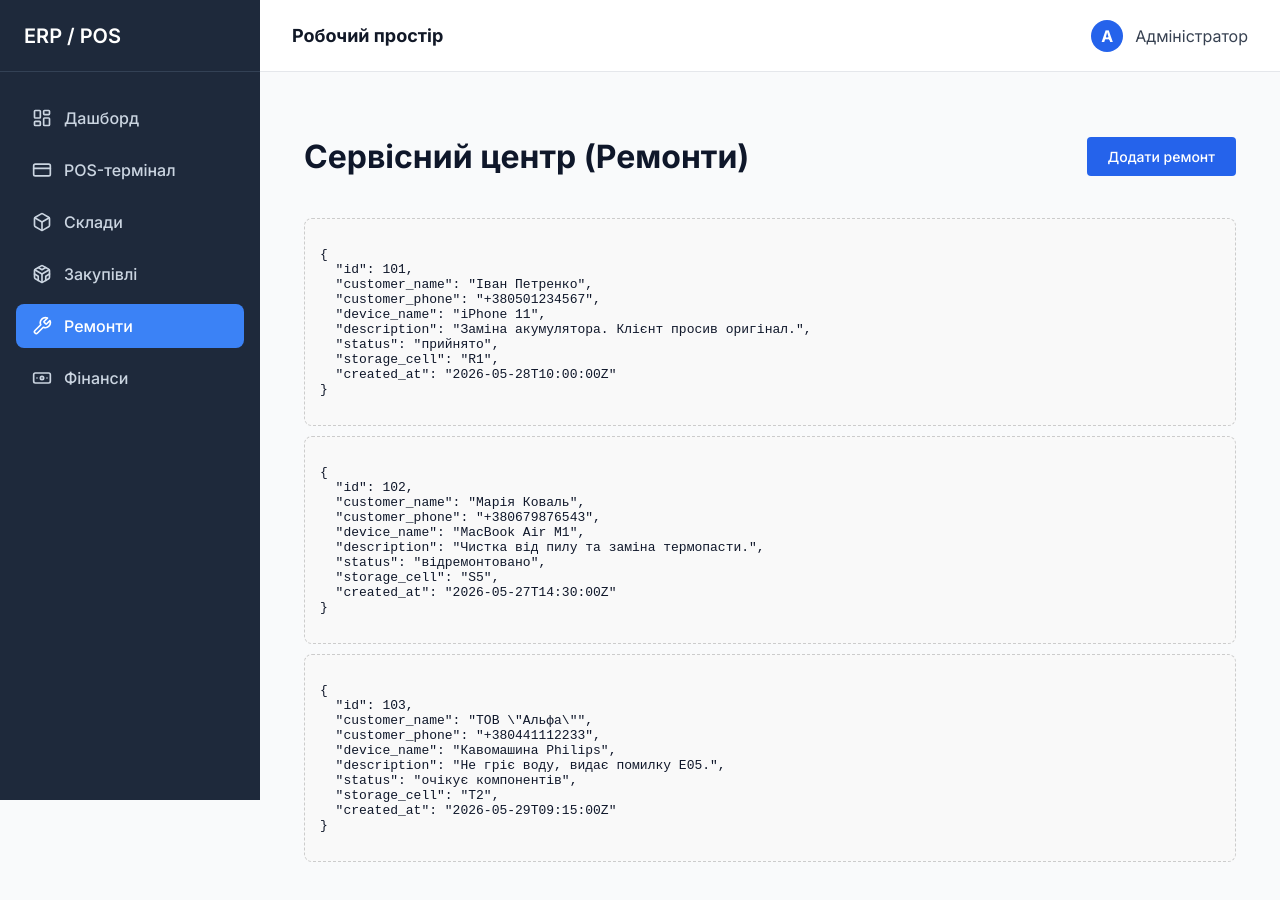
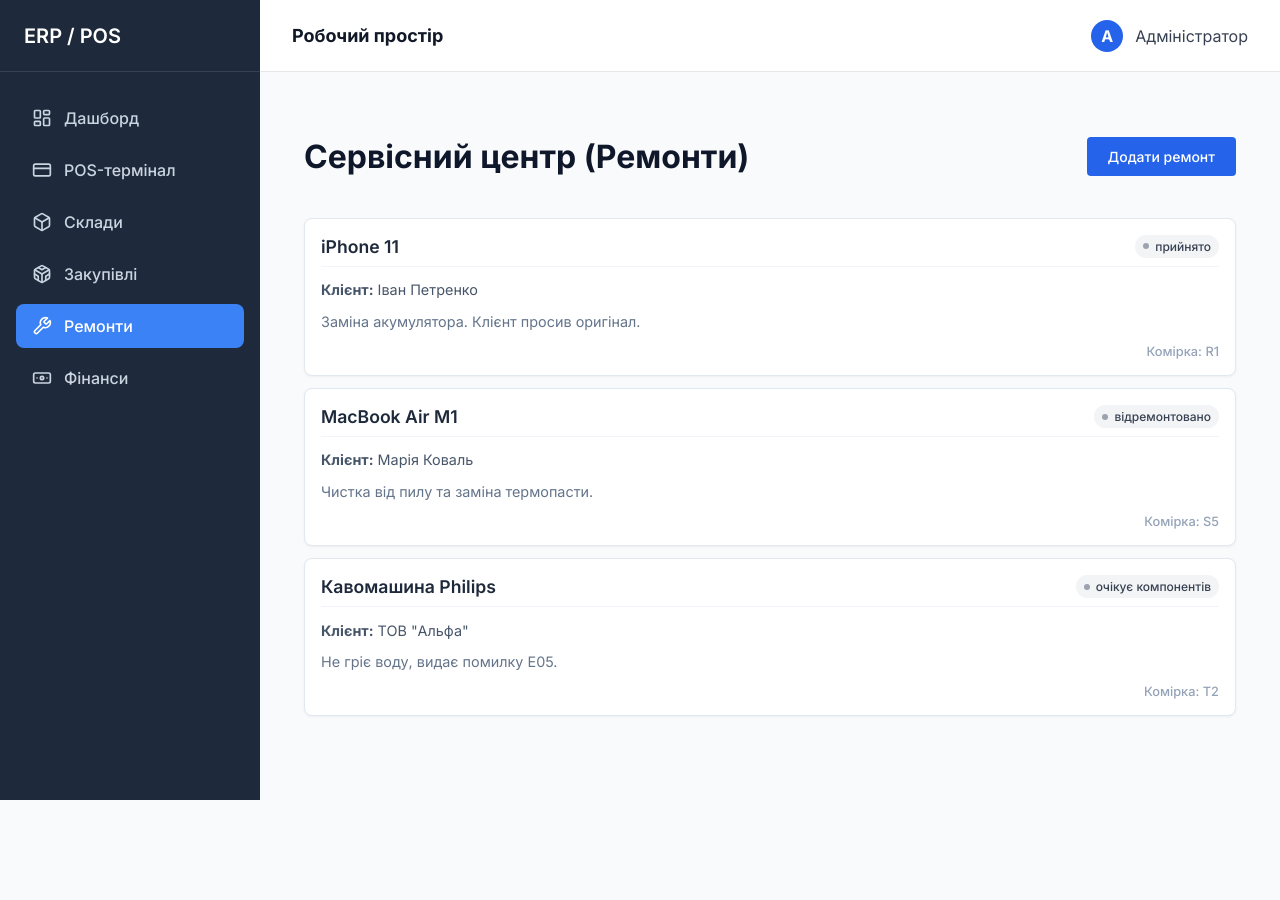
Before and after one commit to Kurioon/erp-pos-frontend, a Vue app: page /repairs in a window 1280 px wide. Shown: the top 900 px of the page. After the commit the page ends 800 px from the top, so only its background shows below. Built offline with nearby package versions, Linux system fonts and the light colour scheme; sample sign-in values are in the browser's storage.

Commit message:
feat: fix status badge imports and fully connect stores across views

```diff
--- /dev/null
+++ b/src/components/repairs/RepairCard.vue
@@ -0,0 +1,98 @@
+<script setup>
+import BaseStatusBadge from '@/components/ui/BaseStatusBadge.vue'
+
+defineProps({
+  job: {
+    type: Object,
+    required: true
+  }
+})
+
+const getStatusVariant = (status) => {
+  switch (status) {
+    case 'прийнято': return 'warning'
+    case 'відремонтовано': return 'success'
+    case 'очікує компонентів': return 'danger'
+    default: return 'primary'
+  }
+}
+</script>
+
+<template>
+  <div class="repair-card">
+    <div class="card-header">
+      <span class="device-name">{{ job.device_name }}</span>
+      <BaseStatusBadge :variant="getStatusVariant(job.status)">
+  {{ job.status }}
+</BaseStatusBadge>
+    </div>
+
+    <div class="card-body">
+      <p class="customer"><strong>Клієнт:</strong> {{ job.customer_name }}</p>
+      <p class="description">{{ job.description }}</p>
+    </div>
+
+    <div class="card-footer">
+      <span class="storage-cell">Комірка: {{ job.storage_cell }}</span>
+    </div>
+  </div>
+</template>
+
+<style scoped>
+.repair-card {
+  background: #ffffff;
+  border: 1px solid #e2e8f0;
+  border-radius: 8px;
+  padding: 16px;
+  margin-bottom: 12px;
+  box-shadow: 0 1px 3px rgba(0, 0, 0, 0.05);
+  transition: box-shadow 0.2s ease;
+  cursor: pointer;
+}
+
+.repair-card:hover {
+  box-shadow: 0 4px 6px rgba(0, 0, 0, 0.1);
+}
+
+.card-header {
+  display: flex;
+  justify-content: space-between;
+  align-items: center;
+  margin-bottom: 12px;
+  border-bottom: 1px solid #f1f5f9;
+  padding-bottom: 8px;
+}
+
+.device-name {
+  font-weight: 600;
+  font-size: 1.1rem;
+  color: #1e293b;
+}
+
+.card-body {
+  font-size: 0.9rem;
+  color: #475569;
+  margin-bottom: 12px;
+}
+
+.customer {
+  margin-bottom: 4px;
+}
+
+.description {
+  color: #64748b;
+  display: -webkit-box;
+  -webkit-line-clamp: 2;
+  line-clamp: 2;
+  -webkit-box-orient: vertical;
+  overflow: hidden;
+}
+
+.card-footer {
+  display: flex;
+  justify-content: flex-end;
+  font-size: 0.8rem;
+  color: #94a3b8;
+  font-weight: 500;
+}
+</style>
--- a/src/views/DashboardView.vue
+++ b/src/views/DashboardView.vue
@@ -1,9 +1,10 @@
 <script setup>
-import { useDashboardStore } from '@/stores/dashboard'
+import { useRepairsStore } from '@/stores/repairs'
+import { useInventoryStore } from '@/stores/inventory'
 import BaseButton from '@/components/ui/BaseButton.vue'
 
-// І ТУТ ЗМІНЮЄМО
-const currentStore = useDashboardStore()
+const repairsStore = useRepairsStore()
+const inventoryStore = useInventoryStore()
 </script>
 
 <template>
@@ -14,8 +15,9 @@ const currentStore = useDashboardStore()
     </header>
 
     <main class="content-list">
-      <pre class="mock-data">{{ currentStore }}</pre>
-    </main>
+  <pre class="mock-data">Ремонти: {{ repairsStore.jobs }}</pre>
+  <pre class="mock-data">Склад: {{ inventoryStore }}</pre>
+</main>
   </div>
 </template>
 
--- a/src/views/FinanceView.vue
+++ b/src/views/FinanceView.vue
@@ -1,10 +1,10 @@
 <script setup>
-
-import { useFinanceStore } from '@/stores/finance'
+import { useRepairsStore } from '@/stores/repairs'
+import { useInventoryStore } from '@/stores/inventory'
 import BaseButton from '@/components/ui/BaseButton.vue'
 
-
-const currentStore = useFinanceStore()
+const repairsStore = useRepairsStore()
+const inventoryStore = useInventoryStore()
 </script>
 
 <template>
@@ -14,10 +14,10 @@ const currentStore = useFinanceStore()
       <h1>Фінанси</h1>
       <BaseButton>Додати запис</BaseButton>
     </header>
-
     <main class="content-list">
-      <pre class="mock-data">{{ currentStore }}</pre>
-    </main>
+  <pre class="mock-data">Ремонти: {{ repairsStore.jobs }}</pre>
+  <pre class="mock-data">Склад: {{ inventoryStore }}</pre>
+</main>
   </div>
 </template>
 
--- a/src/views/ProcurementView.vue
+++ b/src/views/ProcurementView.vue
@@ -14,7 +14,6 @@ const currentStore = useProcurementStore()
     </header>
 
     <main class="content-list">
-      <!-- Поки просто виводимо весь об'єкт стора, щоб переконатися, що він підключений -->
       <pre class="mock-data">{{ currentStore }}</pre>
     </main>
   </div>
--- a/src/views/RepairsView.vue
+++ b/src/views/RepairsView.vue
@@ -1,6 +1,7 @@
 <script setup>
 import { useRepairsStore } from '@/stores/repairs'
 import BaseButton from '@/components/ui/BaseButton.vue'
+import RepairCard from '@/components/repairs/RepairCard.vue'
 
 const repairsStore = useRepairsStore()
 </script>
@@ -13,13 +14,11 @@ const repairsStore = useRepairsStore()
     </header>
 
     <main class="repairs-list">
-      <div
-        v-for="item in repairsStore.jobs"
-        :key="item.id"
-        class="repair-card-mock"
-      >
-        <pre>{{ item }}</pre>
-      </div>
+      <RepairCard
+  v-for="item in repairsStore.jobs"
+  :key="item.id"
+  :job="item"
+/>
     </main>
   </div>
 </template>
--- a/src/views/WarehousesView.vue
+++ b/src/views/WarehousesView.vue
@@ -1,8 +1,9 @@
 <script setup>
 
-import { useWarehousesStore } from '@/stores/warehouses'
+import { useInventoryStore } from '@/stores/inventory'
 import BaseButton from '@/components/ui/BaseButton.vue'
-const currentStore = useWarehousesStore()
+const currentStore = useInventoryStore()
+
 </script>
 
 <template>
```
